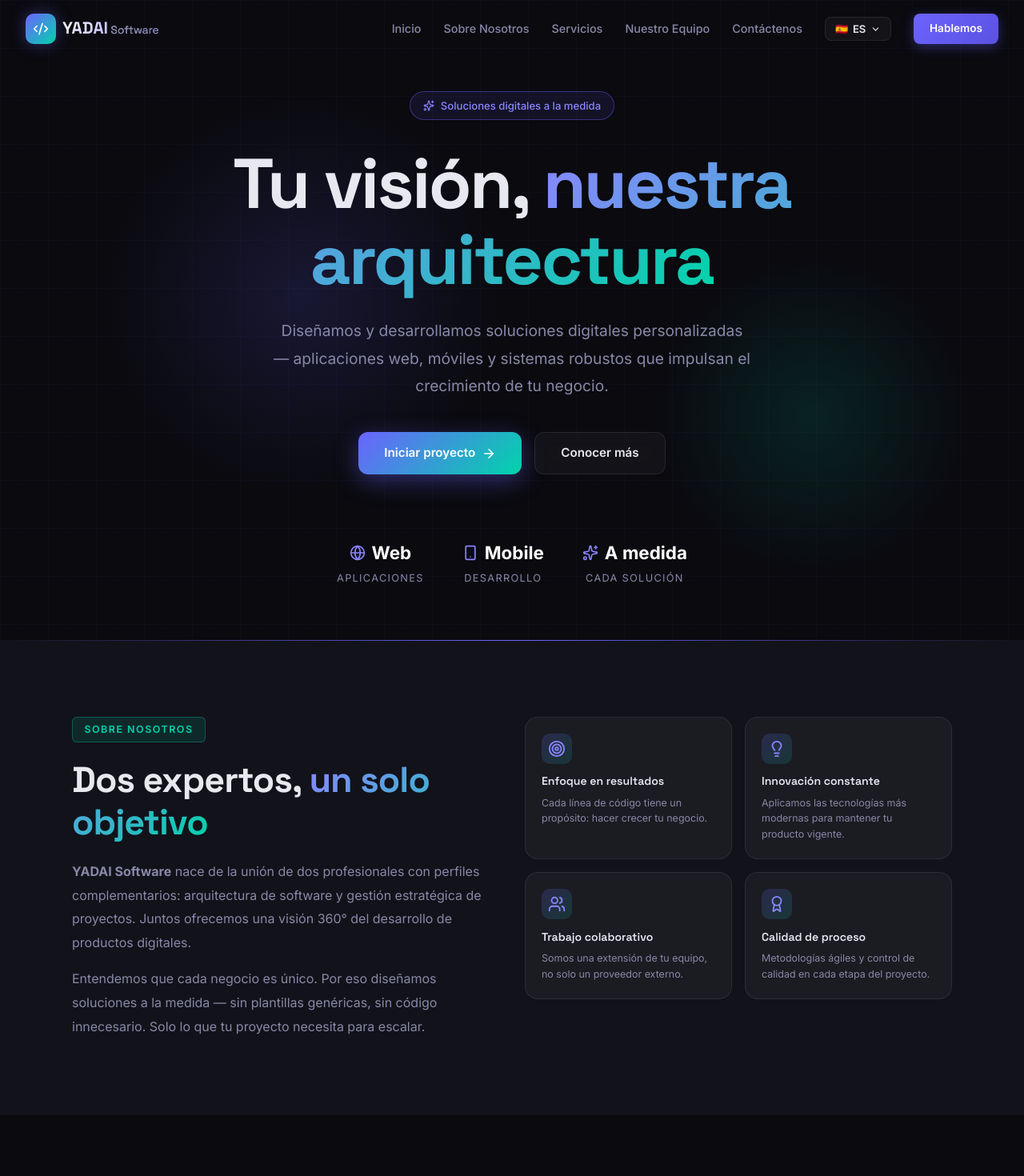
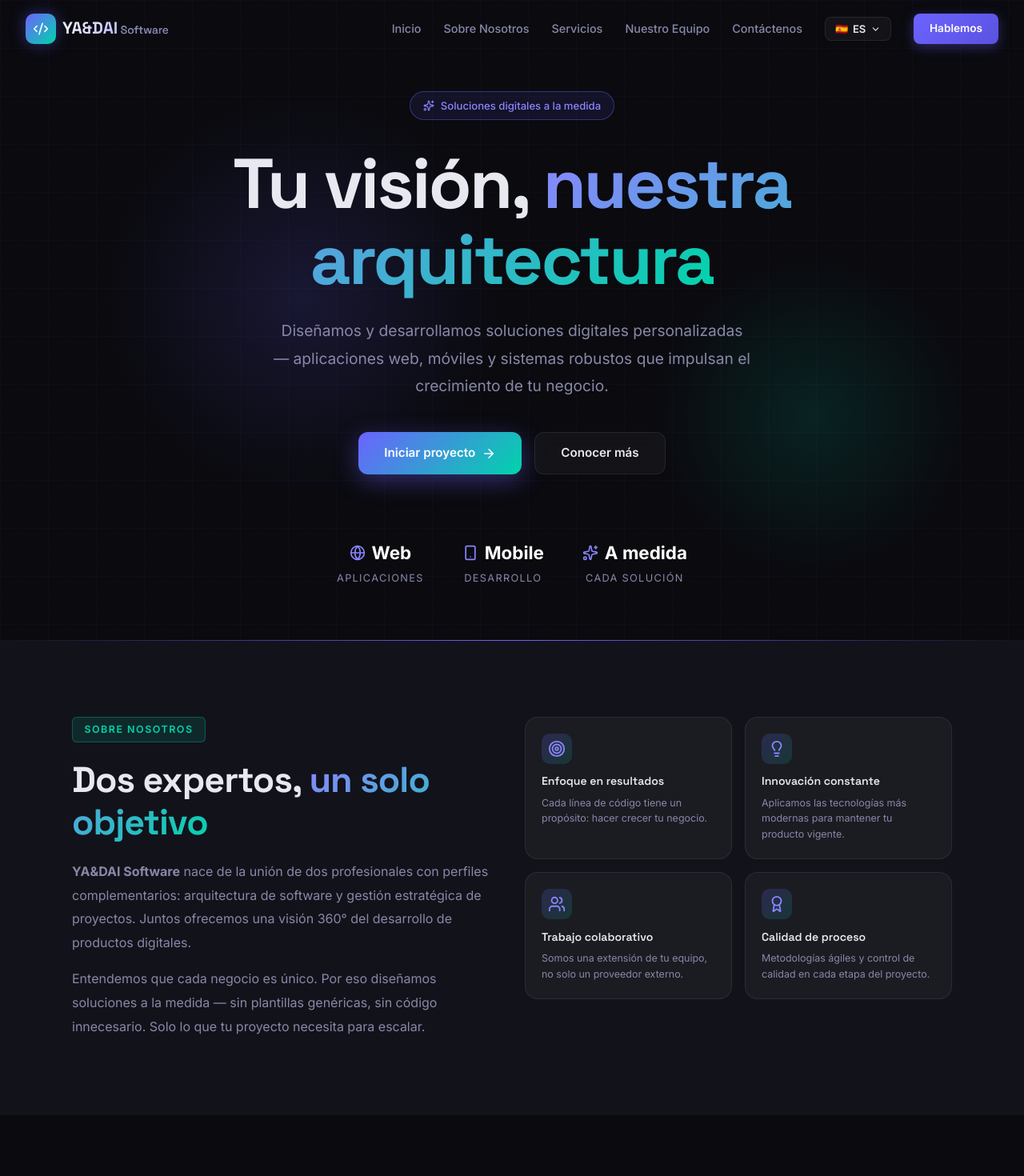
Before and after one commit to dairoGM/my_landing, a React (Vite) app: page / in a window 1280 px wide. Shown: the top 1470 px of the page at 80% size. Built offline with nearby package versions, Linux system fonts and the light colour scheme.

Commit message:
feat: rename YADAI to YA&DAI across all visible text

```diff
--- a/index.html
+++ b/index.html
@@ -4,8 +4,8 @@
     <meta charset="UTF-8" />
     <link rel="icon" type="image/svg+xml" href="/favicon.svg" />
     <meta name="viewport" content="width=device-width, initial-scale=1.0" />
-    <meta name="description" content="YADAI Software — Soluciones digitales a la medida. Desarrollo web, móvil y arquitectura de software." />
-    <title>YADAI Software — Soluciones Digitales a la Medida</title>
+    <meta name="description" content="YA&DAI Software — Soluciones digitales a la medida. Desarrollo web, móvil y arquitectura de software." />
+    <title>YA&DAI Software — Soluciones Digitales a la Medida</title>
   </head>
   <body>
     <div id="root"></div>
--- a/src/components/Footer.jsx
+++ b/src/components/Footer.jsx
@@ -11,11 +11,11 @@ export default function Footer() {
           <Code2 size={14} color="white" />
         </div>
         <span style={{ fontFamily: 'Space Grotesk, sans-serif', fontWeight: 700, fontSize: '1rem', background: 'linear-gradient(135deg, #fff, var(--primary-light))', WebkitBackgroundClip: 'text', WebkitTextFillColor: 'transparent' }}>
-          YADAI Software
+          YA&DAI Software
         </span>
       </div>
       <p style={{ color: 'var(--text-muted)', fontSize: '0.8rem' }}>
-        © {new Date().getFullYear()} YADAI Software · {t('footer.copy')}
+        © {new Date().getFullYear()} YA&DAI Software · {t('footer.copy')}
       </p>
     </footer>
   )
--- a/src/components/Navbar.jsx
+++ b/src/components/Navbar.jsx
@@ -53,7 +53,7 @@ export default function Navbar() {
           background: 'linear-gradient(135deg, #fff 0%, var(--primary-light) 100%)',
           WebkitBackgroundClip: 'text', WebkitTextFillColor: 'transparent',
         }}>
-          YADAI
+          YA&DAI
           <span style={{ fontWeight: 400, fontSize: '0.85rem', WebkitTextFillColor: 'var(--text-muted)' }}> Software</span>
         </span>
       </a>
--- a/src/components/Team.jsx
+++ b/src/components/Team.jsx
@@ -4,8 +4,8 @@ import { Star, Download, FileUser } from 'lucide-react'
 import { useTranslation } from 'react-i18next'
 
 const MEMBER_META = [
-  { gradient: 'linear-gradient(135deg, #6C63FF, #00D4AA)', accentColor: '#6C63FF', initials: 'D', cvFile: '/cv/CV_Dairo_Espanol.pdf', cvName: 'CV-Dairo-YADAI.pdf' },
-  { gradient: 'linear-gradient(135deg, #FF6B9D, #FFB347)', accentColor: '#FF6B9D', initials: 'Y', cvFile: '/cv/CV_YamilaMateu_QA_PM1.0.pdf', cvName: 'CV-Yamila-YADAI.pdf' },
+  { gradient: 'linear-gradient(135deg, #6C63FF, #00D4AA)', accentColor: '#6C63FF', initials: 'D', cvFile: '/cv/CV_Dairo_Espanol.pdf', cvName: 'CV-Dairo-YA&DAI.pdf' },
+  { gradient: 'linear-gradient(135deg, #FF6B9D, #FFB347)', accentColor: '#FF6B9D', initials: 'Y', cvFile: '/cv/CV_YamilaMateu_QA_PM1.0.pdf', cvName: 'CV-Yamila-YA&DAI.pdf' },
 ]
 
 function CvButton({ cvFile, cvName, accentColor, label }) {
--- a/src/i18n/en.js
+++ b/src/i18n/en.js
@@ -22,7 +22,7 @@ export default {
     badge: 'About Us',
     headline1: 'Two experts,',
     headline2: 'one goal',
-    p1: '<strong>YADAI Software</strong> was born from the union of two professionals with complementary profiles: software architecture and strategic project management. Together we offer a 360° view of digital product development.',
+    p1: '<strong>YA&DAI Software</strong> was born from the union of two professionals with complementary profiles: software architecture and strategic project management. Together we offer a 360° view of digital product development.',
     p2: 'We understand that every business is unique. That is why we design tailor-made solutions — no generic templates, no unnecessary code. Only what your project needs to scale.',
     values: [
       { title: 'Results-driven', desc: 'Every line of code has a purpose: to grow your business.' },
@@ -48,7 +48,7 @@ export default {
   team: {
     badge: 'Our Team',
     headline1: 'The people behind',
-    headline2: 'YADAI',
+    headline2: 'YA&DAI',
     desc: 'Two professionals, one cohesive team. We combine technology and strategy to create exceptional digital products.',
     members: [
       {
@@ -66,7 +66,7 @@ export default {
         cvNote: 'PDF Format · Updated resume',
       },
     ],
-    banner: 'Together, we are YADAI Software',
+    banner: 'Together, we are YA&DAI Software',
     bannerDesc: 'The combination of technical and management skills allows us to accompany you from idea to final product with an integral and human approach.',
   },
   contact: {
--- a/src/i18n/es.js
+++ b/src/i18n/es.js
@@ -22,7 +22,7 @@ export default {
     badge: 'Sobre Nosotros',
     headline1: 'Dos expertos,',
     headline2: 'un solo objetivo',
-    p1: '<strong>YADAI Software</strong> nace de la unión de dos profesionales con perfiles complementarios: arquitectura de software y gestión estratégica de proyectos. Juntos ofrecemos una visión 360° del desarrollo de productos digitales.',
+    p1: '<strong>YA&DAI Software</strong> nace de la unión de dos profesionales con perfiles complementarios: arquitectura de software y gestión estratégica de proyectos. Juntos ofrecemos una visión 360° del desarrollo de productos digitales.',
     p2: 'Entendemos que cada negocio es único. Por eso diseñamos soluciones a la medida — sin plantillas genéricas, sin código innecesario. Solo lo que tu proyecto necesita para escalar.',
     values: [
       { title: 'Enfoque en resultados', desc: 'Cada línea de código tiene un propósito: hacer crecer tu negocio.' },
@@ -48,7 +48,7 @@ export default {
   team: {
     badge: 'Nuestro Equipo',
     headline1: 'Las personas detrás de',
-    headline2: 'YADAI',
+    headline2: 'YA&DAI',
     desc: 'Dos profesionales, un equipo cohesionado. Unimos tecnología y estrategia para crear productos digitales excepcionales.',
     members: [
       {
@@ -66,7 +66,7 @@ export default {
         cvNote: 'Formato PDF · Currículum actualizado',
       },
     ],
-    banner: 'Juntos, somos YADAI Software',
+    banner: 'Juntos, somos YA&DAI Software',
     bannerDesc: 'La combinación de habilidades técnicas y de gestión nos permite acompañarte desde la idea hasta el producto final con un enfoque integral y humano.',
   },
   contact: {
--- a/src/i18n/pt.js
+++ b/src/i18n/pt.js
@@ -22,7 +22,7 @@ export default {
     badge: 'Sobre Nós',
     headline1: 'Dois especialistas,',
     headline2: 'um único objetivo',
-    p1: '<strong>YADAI Software</strong> nasce da união de dois profissionais com perfis complementares: arquitetura de software e gestão estratégica de projetos. Juntos oferecemos uma visão 360° do desenvolvimento de produtos digitais.',
+    p1: '<strong>YA&DAI Software</strong> nasce da união de dois profissionais com perfis complementares: arquitetura de software e gestão estratégica de projetos. Juntos oferecemos uma visão 360° do desenvolvimento de produtos digitais.',
     p2: 'Entendemos que cada negócio é único. Por isso projetamos soluções sob medida — sem modelos genéricos, sem código desnecessário. Apenas o que seu projeto precisa para escalar.',
     values: [
       { title: 'Foco em resultados', desc: 'Cada linha de código tem um propósito: fazer o seu negócio crescer.' },
@@ -48,7 +48,7 @@ export default {
   team: {
     badge: 'Nossa Equipe',
     headline1: 'As pessoas por trás da',
-    headline2: 'YADAI',
+    headline2: 'YA&DAI',
     desc: 'Dois profissionais, uma equipe coesa. Unimos tecnologia e estratégia para criar produtos digitais excepcionais.',
     members: [
       {
@@ -66,7 +66,7 @@ export default {
         cvNote: 'Formato PDF · Currículo atualizado',
       },
     ],
-    banner: 'Juntos, somos YADAI Software',
+    banner: 'Juntos, somos YA&DAI Software',
     bannerDesc: 'A combinação de habilidades técnicas e de gestão nos permite acompanhar você desde a ideia até o produto final com uma abordagem integral e humana.',
   },
   contact: {
--- a/src/services/sendNotifications.js
+++ b/src/services/sendNotifications.js
@@ -16,7 +16,7 @@ async function sendTelegram(chatId, text) {
 
 export async function sendContactForm({ name, email, subject, message }) {
   const telegramText =
-    `📬 <b>Nuevo contacto — YADAI Software</b>\n\n` +
+    `📬 <b>Nuevo contacto — YA&DAI Software</b>\n\n` +
     `👤 <b>Nombre:</b> ${name}\n` +
     `✉️ <b>Correo:</b> ${email}\n` +
     `📌 <b>Asunto:</b> ${subject}\n\n` +
```
